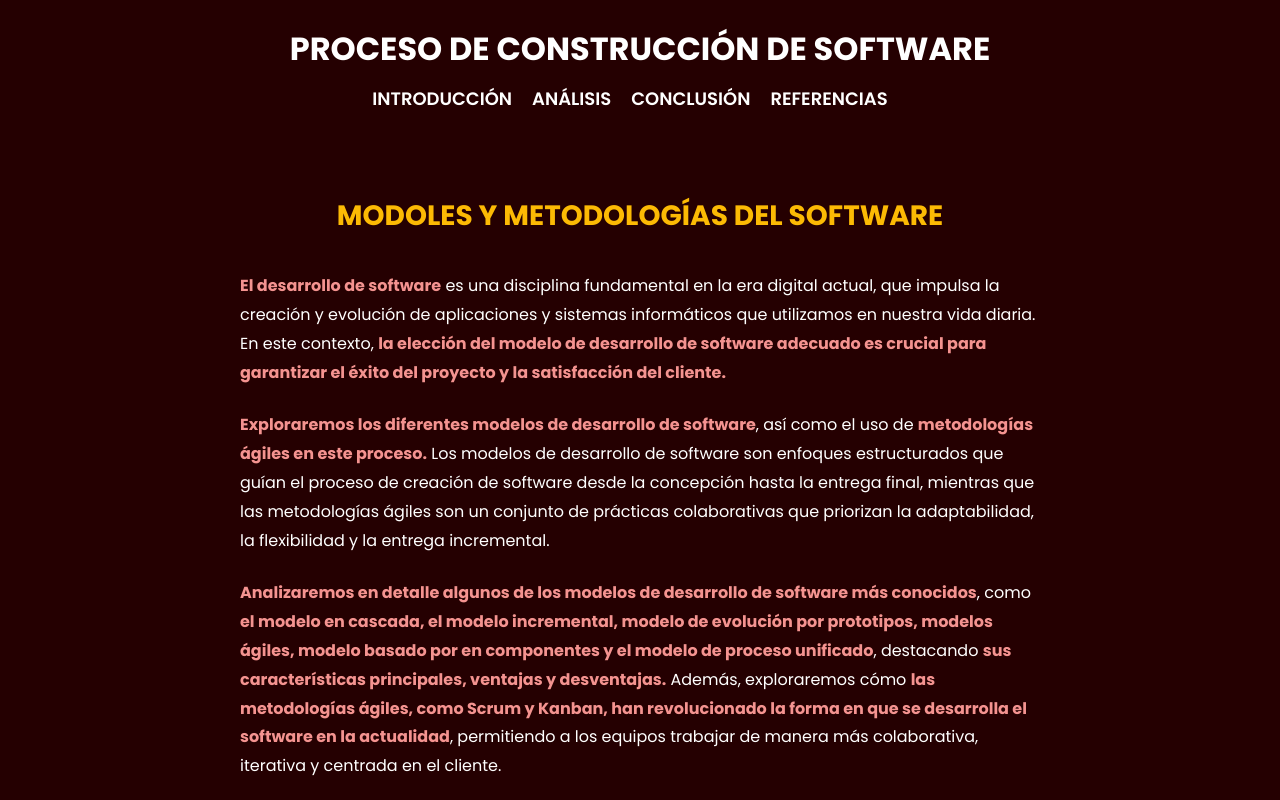
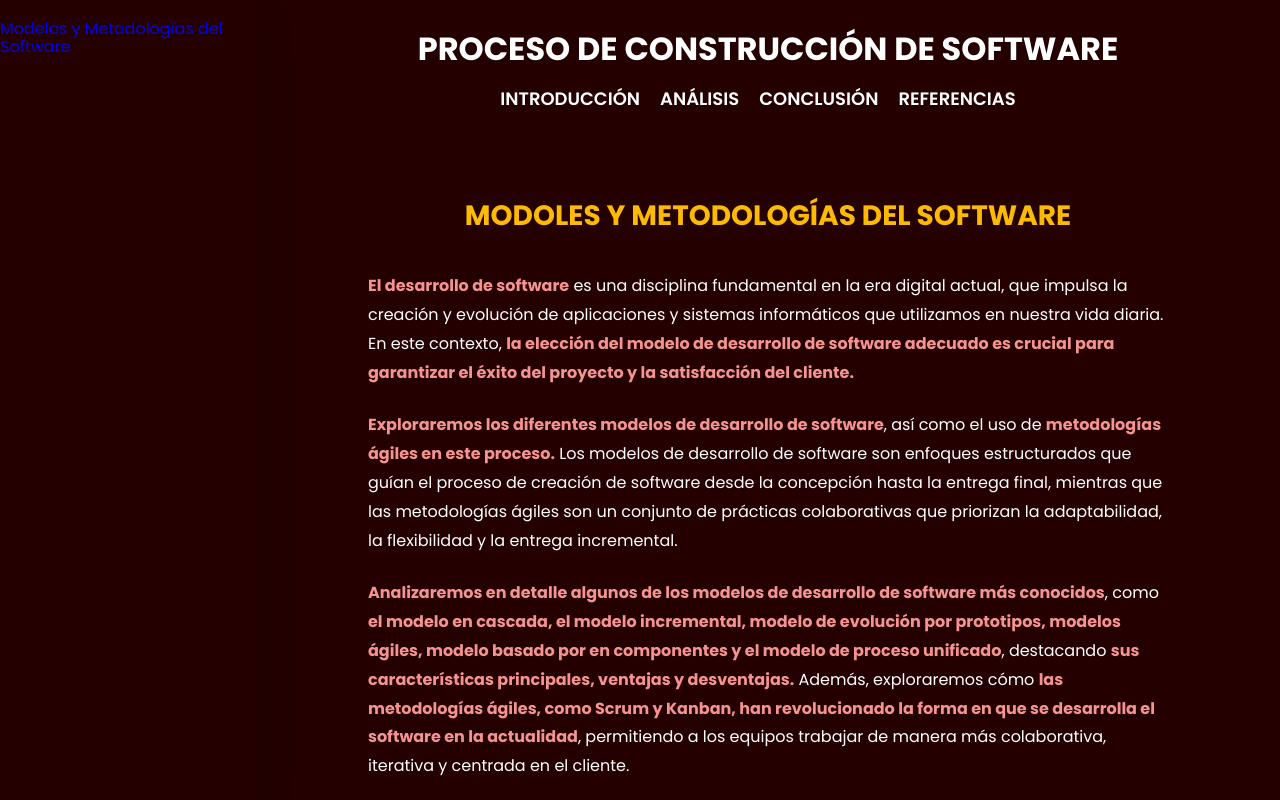
Before and after one commit to papitapapita/Modelos-de-Desarrollo-de-Software, a website: page index.html in a window 1280 px wide. Shown: the top 800 px of the page. Drawn offline with Linux system fonts and the light colour scheme.

Commit message:
basic structure of the sidebar

```diff
--- a/index.html
+++ b/index.html
@@ -12,6 +12,27 @@
     <title>FCS</title>
 </head>
 <body>
+    <div class="sidenav">
+        <ol>
+            <ul>
+                <a href="#">Modelos y Metodologías del Software</a>
+            </ul>
+            <ul>
+                <a href="#"></a>
+            </ul>
+            <ul>
+                <a href="#"></a>
+            </ul>
+            <ul>
+                <a href="#"></a>
+            </ul>
+            <ul>
+                <a href="#"></a>
+            </ul>
+        </ol>
+    </div>
+    <div class="page-container">
+
         <div class="hero">
 
             <header class="header">
@@ -200,6 +221,7 @@
         <footer>
             <p>Diseñado y Desarrollado by <a href="">Jonathan D. R. Olivos</a></p>
         </footer>
+    </div>
 
 </body>
 </html>
--- a/styles/style.css
+++ b/styles/style.css
@@ -10,6 +10,23 @@ body{
     min-height: 100vh;
     font-size: 1.6rem;
     font-family: "Poppins", sans-serif;
+}
+
+.sidenav{
+    height: 100%;
+    width: 20vw;
+    position: fixed;
+    z-index: 1;
+    top: 0;
+    left: 0;
+    background-color: var(--black-bean);
+    overflow-x: hidden;
+    padding-top: 2rem;
+    box-shadow: 5px 5px 50px 0px rgba(0,0,0,0.25);
+}
+
+.page-container{
+    margin-left: 20vw;
 }
 
 .hero{
```
Lines whose indentation alone changed are shown as unchanged.
